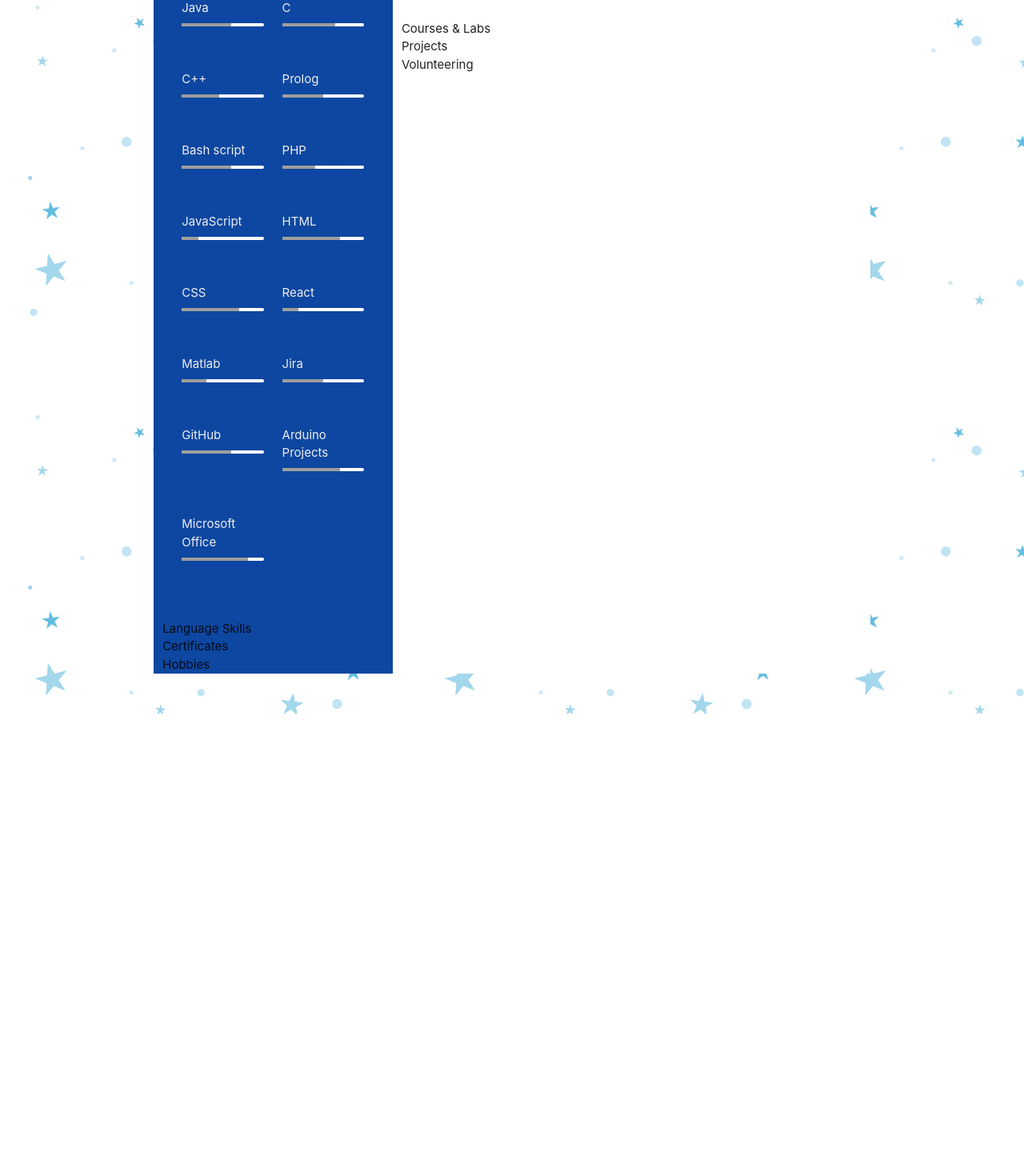
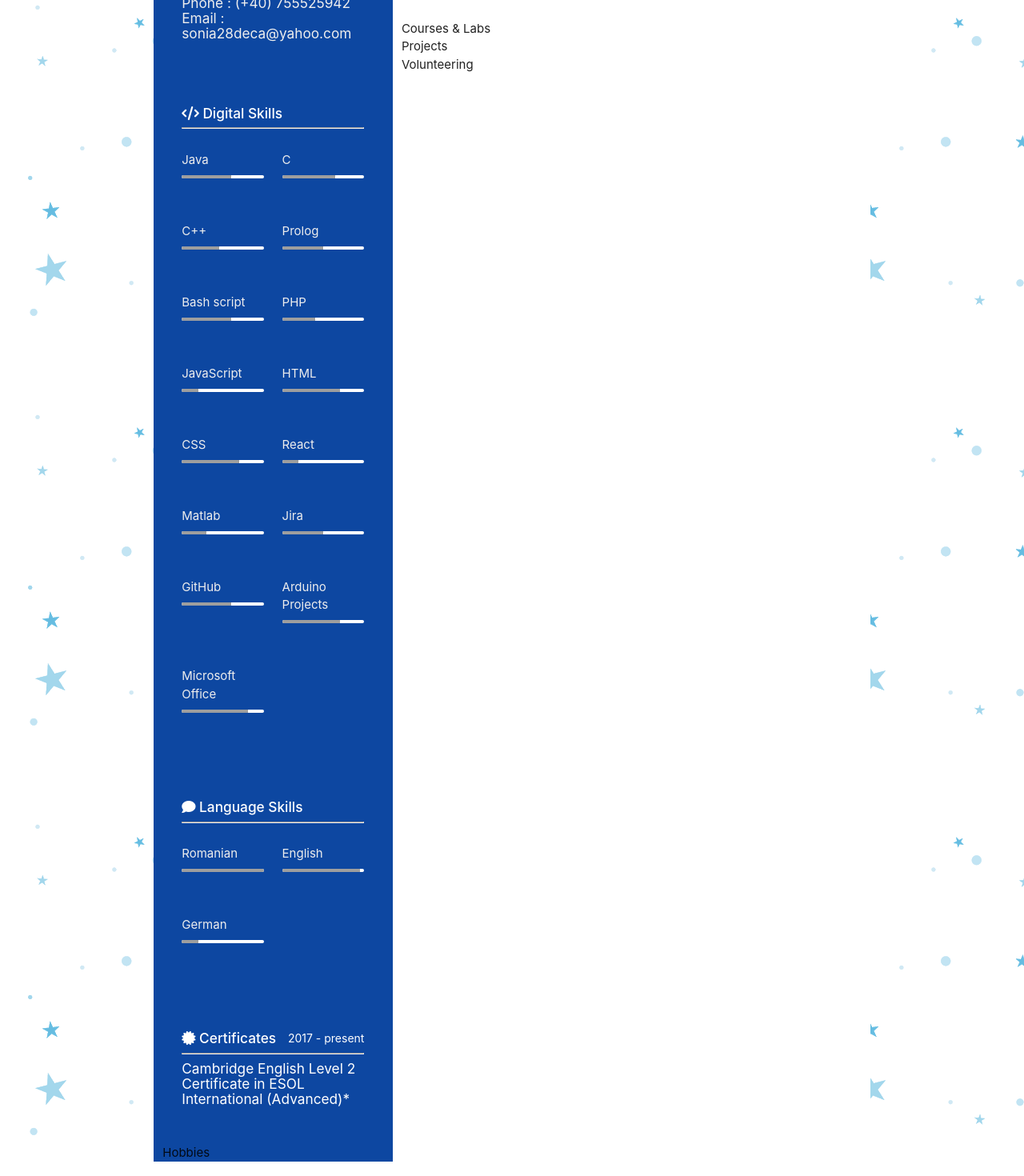
Before and after one commit to soniadeca28/cvReact, a React (Create React App) app: page / in a window 1280 px wide. Shown: the part 900-2370 px from the top of the page at 80% size. Before the commit the page ends 1792 px from the top, so only its background shows below. Built offline with nearby package versions, Linux system fonts and the light colour scheme.

Commit message:
Certificates, Digital Skills, Language skills, Description (Profile)

```diff
--- a/src/components/pages/certificates/Certificates.js
+++ b/src/components/pages/certificates/Certificates.js
@@ -4,7 +4,32 @@
     render() {
         return (
             <div>
-                Certificates
+
+                <div className="card blue darken-4 z-depth-0">
+
+                    <div className="card-content">
+
+                        <h6 className="white-text">
+
+                            <i class="fas fa-solid fa-certificate"></i>
+
+                            <strong> Certificates </strong>
+
+                            <span> 2017 - present </span>
+
+
+                        <hr/>
+
+                        <p>Cambridge English Level 2 Certificate in ESOL International (Advanced)*</p>
+
+                    </h6>
+
+
+                    </div>
+
+                </div>
+
+
             </div>
         );
     }
--- a/src/components/pages/digital/Digital.js
+++ b/src/components/pages/digital/Digital.js
@@ -10,7 +10,9 @@
 
                         <h6 className="white-text">
 
-                            <strong>#Digital Skills</strong>
+                            <i class="fas fa-solid fa-code"></i>
+
+                            <strong> Digital Skills</strong>
 
 
                         </h6>
--- a/src/components/pages/language/Language.js
+++ b/src/components/pages/language/Language.js
@@ -4,7 +4,61 @@
     render() {
         return (
             <div>
-                Language Skills
+
+                <div className="card blue darken-4 z-depth-0">
+
+                    <div className="card-content">
+
+                        <h6 className="white-text">
+
+                            <i class="fas fa-solid fa-comment"></i>
+
+                            <strong> Language Skills </strong>
+
+
+                        </h6>
+
+
+                        <hr/>
+
+                        <div className="row pt">
+                            <div className="col m6 s12">
+                                <p className="grey-text text-lighten-3">
+                                    Romanian
+                                </p>
+                                <div className="progress white">
+                                    <div className="determinate grey" style={{width: '100%'}}></div>
+                                </div>
+                            </div>
+
+
+                            <div className="col m6 s12">
+                                <p className="grey-text text-lighten-3">
+                                    English
+                                </p>
+                                <div className="progress white">
+                                    <div className="determinate grey" style={{width: '95%'}}></div>
+                                </div>
+                            </div>
+                        </div>
+
+
+                        <div className="row pt">
+                            <div className="col m6 s12">
+                                <p className="grey-text text-lighten-3">
+                                    German
+                                </p>
+                                <div className="progress white">
+                                    <div className="determinate grey" style={{width: '20%'}}></div>
+                                </div>
+                            </div>
+                        </div>
+
+
+                    </div>
+
+                </div>
+
             </div>
         );
     }
--- a/src/components/pages/profile/Profile.js
+++ b/src/components/pages/profile/Profile.js
@@ -48,7 +48,11 @@
 
                     <p className="white-text text-lighten-3 pt">
 
-                        Curu duru
+                        Some of my strongest points are my colorful personality, well-rounded team
+                        spirit and ability to adapt to new, unforeseen situations.
+                        I chose this industry because it uninterruptedly challenges me.
+                        My greatest passions are object-oriented programming and web design.
+
 
                     </p>
 
```
Also changed, not shown: src/components/images/eu_frumos.jpg.
